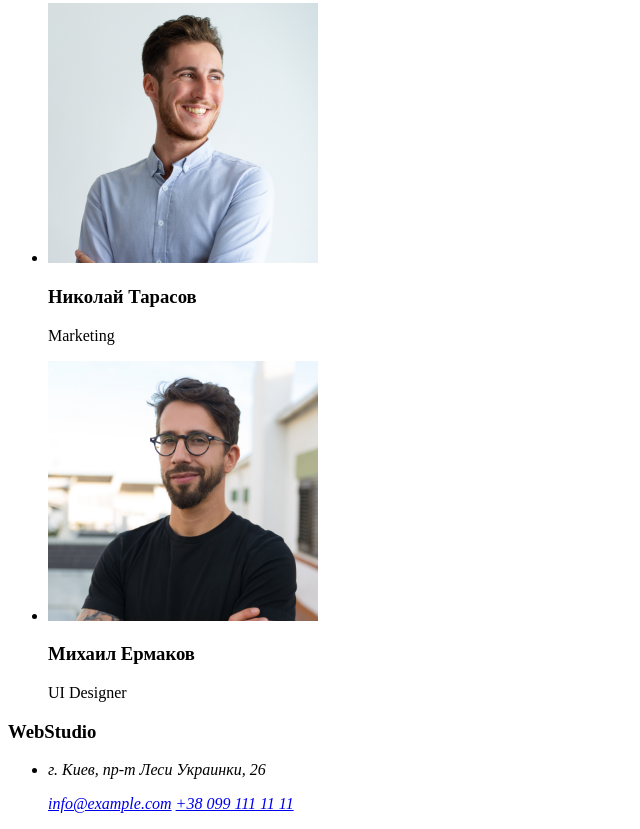
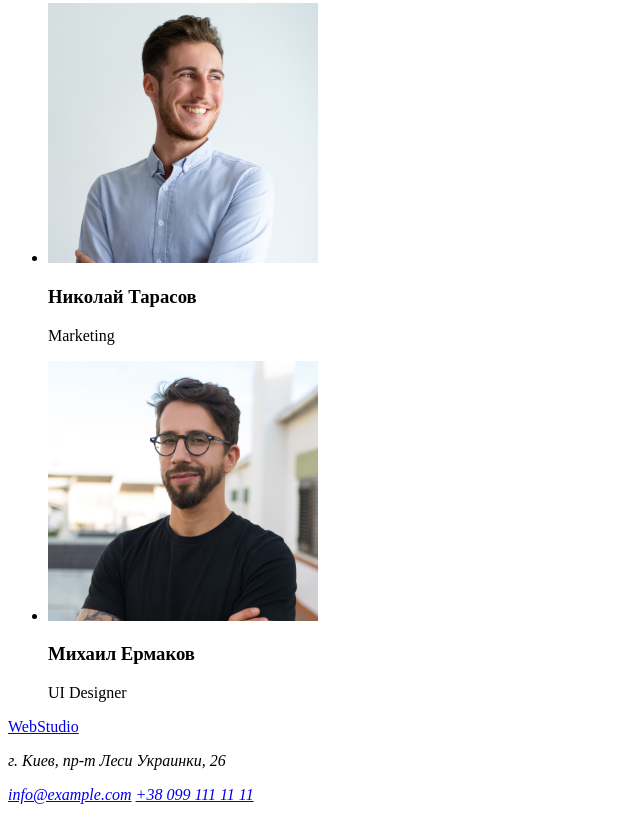
Before and after one commit to Ostin32/-goit-markup-hw-01, a plain HTML site: page index.html in a window 1280 px wide. Shown: the part 2267-3096 px from the top of the page, without its empty margins (0-640 px from the left). Drawn offline with Linux system fonts and the light colour scheme.

Commit message:
Поправляет футер

```diff
--- a/index.html
+++ b/index.html
@@ -28,6 +28,7 @@
             </section>
             <!-- Особенности -->
             <section>
+                <!-- <h2></h2> -->
                 <ul>
                     <li>
                         <h3>Внимание к деталям</h3>
@@ -90,15 +91,11 @@
             </section>
         </main>
         <footer>
-            <h3 lang="en">WebStudio</h3>
+            <a href="/">WebStudio</a>
             <address>
-                <ul>
-                    <li>
-                        <p>г. Киев, пр-т Леси Украинки, 26</p>
-                        <a href="mailto:info@example.com">info@example.com</a>
-                        <a href="tel:+380991111111">+38 099 111 11 11</a>
-                    </li>
-                </ul>
+                <p>г. Киев, пр-т Леси Украинки, 26</p>
+                <a href="mailto:info@example.com">info@example.com</a>
+                <a href="tel:+380991111111">+38 099 111 11 11</a>
             </address>
         </footer>
     </body>
```
